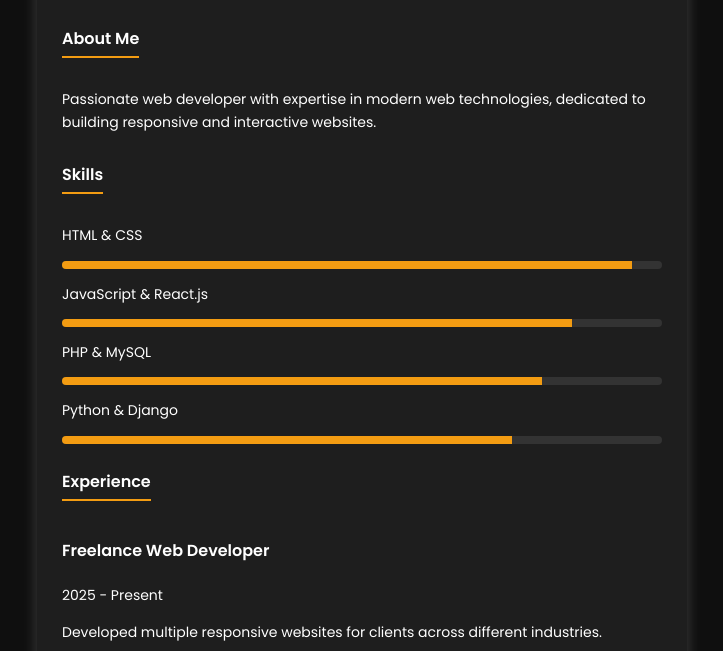
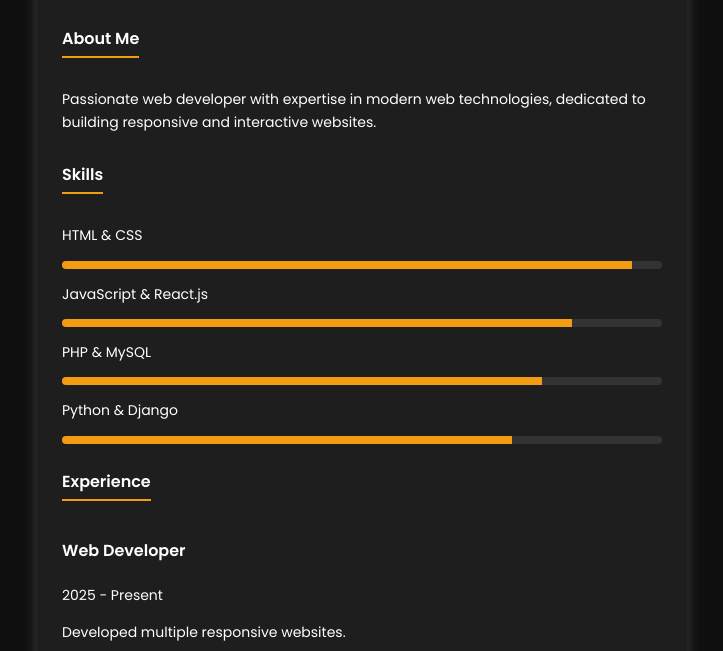
Before and after one commit to jagutalniya/portfolio, a plain HTML site: page index.html in a window 1280 px wide. Shown: the part 301-952 px from the top of the page, without its empty margins (278-1001 px from the left). Drawn offline with Linux system fonts and the light colour scheme.

Commit message:
Update index.html

```diff
--- a/index.html
+++ b/index.html
@@ -194,9 +194,9 @@
 
     <section class="experience">
       <h3>Experience</h3>
-      <h4>Freelance Web Developer</h4>
+      <h4>Web Developer</h4>
       <p>2025 - Present</p>
-      <p>Developed multiple responsive websites for clients across different industries.</p>
+      <p>Developed multiple responsive websites.</p>
     </section>
 
     <section class="education">
```
